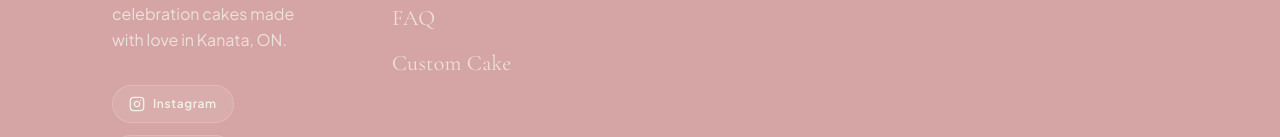
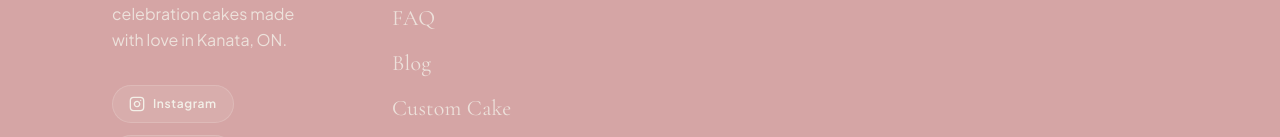
Before and after one commit to navinagarwaleb/2TreatsDown_Final, a Next.js app: page / in a window 1280 px wide. Shown: the part 6631-6768 px from the top of the page. Built offline with nearby package versions, Linux system fonts and the light colour scheme.

Commit message:
feat(footer): add Blog page link to footer navigation

```diff
--- a/components/layout/Footer.tsx
+++ b/components/layout/Footer.tsx
@@ -70,6 +70,9 @@ export default function Footer() {
                         <Link href="/faq" className="font-heading text-[20px] md:text-[22px] tracking-[0.01em] text-washi/80 hover:text-sumi transition-colors duration-300">
                             FAQ
                         </Link>
+                        <Link href="/blog" className="font-heading text-[20px] md:text-[22px] tracking-[0.01em] text-washi/80 hover:text-sumi transition-colors duration-300">
+                            Blog
+                        </Link>
                         <Link href="/custom-cake" className="font-heading text-[20px] md:text-[22px] tracking-[0.01em] text-washi/80 hover:text-sumi transition-colors duration-300">
                             Custom Cake
                         </Link>
```
